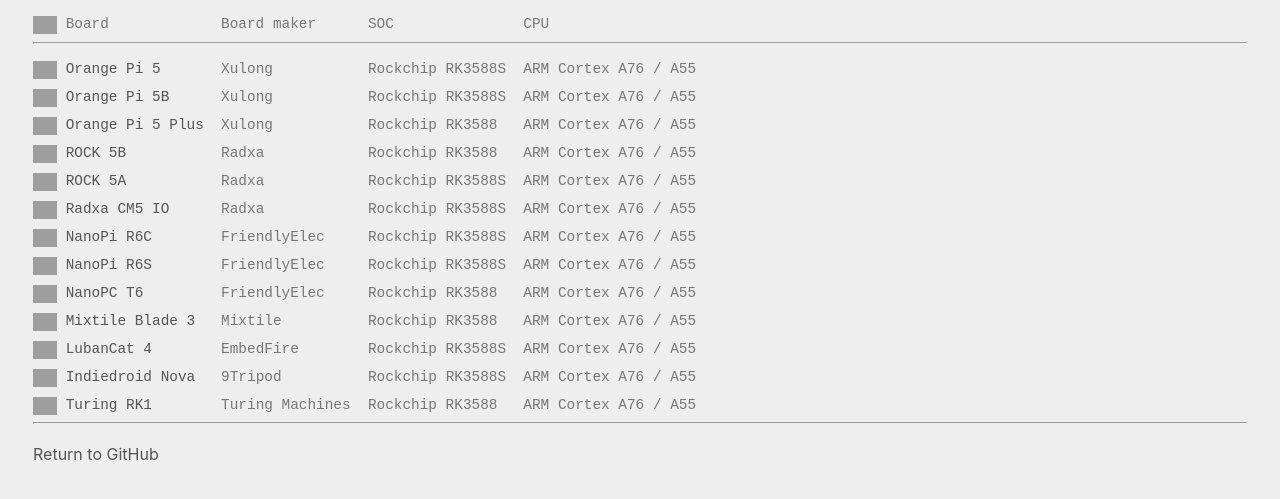
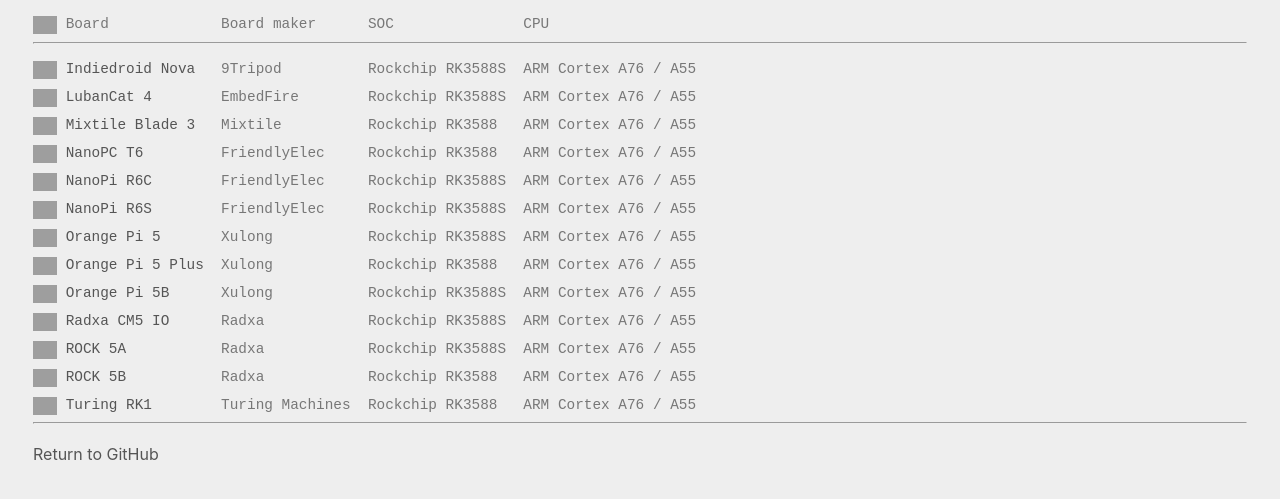
Before and after one commit to Joshua-Riek/ubuntu-rockchip-download, a plain HTML site: page index.html in a window 1280 px wide. Shown: the part 87-586 px from the top of the page. Drawn offline with Linux system fonts and the light colour scheme; grey boxes are pictures that could not be loaded.

Commit message:
order boards

```diff
--- a/index.html
+++ b/index.html
@@ -64,21 +64,22 @@
     </a>
 </div>
 
-<pre><img src="https://firmware.turingpi.com/icons/blank.gif" alt="Icon "> Board             Board maker      SOC               CPU<hr></a><img src="https://old-releases.ubuntu.com/icons/folder.gif" alt="[   ]"> <a href="./boards/orangepi-5.html">Orange Pi 5</a>       Xulong           Rockchip RK3588S  ARM Cortex A76 / A55
-<img src="https://old-releases.ubuntu.com/icons/folder.gif" alt="[   ]"> <a href="./boards/orangepi-5b.html">Orange Pi 5B</a>      Xulong           Rockchip RK3588S  ARM Cortex A76 / A55
-<img src="https://old-releases.ubuntu.com/icons/folder.gif" alt="[   ]"> <a href="./boards/orangepi-5-plus.html">Orange Pi 5 Plus</a>  Xulong           Rockchip RK3588   ARM Cortex A76 / A55
-<img src="https://old-releases.ubuntu.com/icons/folder.gif" alt="[   ]"> <a href="./boards/rock-5b.html">ROCK 5B</a>           Radxa            Rockchip RK3588   ARM Cortex A76 / A55
-<img src="https://old-releases.ubuntu.com/icons/folder.gif" alt="[   ]"> <a href="./boards/rock-5a.html">ROCK 5A</a>           Radxa            Rockchip RK3588S  ARM Cortex A76 / A55
-<img src="https://old-releases.ubuntu.com/icons/folder.gif" alt="[   ]"> <a href="./boards/radxa-cm5-io.html">Radxa CM5 IO</a>      Radxa            Rockchip RK3588S  ARM Cortex A76 / A55
+<pre><img src="https://firmware.turingpi.com/icons/blank.gif" alt="Icon "> Board             Board maker      SOC               CPU<hr><img src="https://old-releases.ubuntu.com/icons/folder.gif" alt="[   ]"> <a href="./boards/indiedroid-nova.html">Indiedroid Nova</a>   9Tripod          Rockchip RK3588S  ARM Cortex A76 / A55
+<img src="https://old-releases.ubuntu.com/icons/folder.gif" alt="[   ]"> <a href="./boards/lubancat-4.html">LubanCat 4</a>        EmbedFire        Rockchip RK3588S  ARM Cortex A76 / A55
+<img src="https://old-releases.ubuntu.com/icons/folder.gif" alt="[   ]"> <a href="./boards/mixtile-blade3.html">Mixtile Blade 3</a>   Mixtile          Rockchip RK3588   ARM Cortex A76 / A55
+<img src="https://old-releases.ubuntu.com/icons/folder.gif" alt="[   ]"> <a href="./boards/nanopc-t6.html">NanoPC T6</a>         FriendlyElec     Rockchip RK3588   ARM Cortex A76 / A55
 <img src="https://old-releases.ubuntu.com/icons/folder.gif" alt="[   ]"> <a href="./boards/nanopi-r6c.html">NanoPi R6C</a>        FriendlyElec     Rockchip RK3588S  ARM Cortex A76 / A55
 <img src="https://old-releases.ubuntu.com/icons/folder.gif" alt="[   ]"> <a href="./boards/nanopi-r6s.html">NanoPi R6S</a>        FriendlyElec     Rockchip RK3588S  ARM Cortex A76 / A55
-<img src="https://old-releases.ubuntu.com/icons/folder.gif" alt="[   ]"> <a href="./boards/nanopc-t6.html">NanoPC T6</a>         FriendlyElec     Rockchip RK3588   ARM Cortex A76 / A55
-<img src="https://old-releases.ubuntu.com/icons/folder.gif" alt="[   ]"> <a href="./boards/mixtile-blade3.html">Mixtile Blade 3</a>   Mixtile          Rockchip RK3588   ARM Cortex A76 / A55
-<img src="https://old-releases.ubuntu.com/icons/folder.gif" alt="[   ]"> <a href="./boards/lubancat-4.html">LubanCat 4</a>        EmbedFire        Rockchip RK3588S  ARM Cortex A76 / A55
-<img src="https://old-releases.ubuntu.com/icons/folder.gif" alt="[   ]"> <a href="./boards/indiedroid-nova.html">Indiedroid Nova</a>   9Tripod          Rockchip RK3588S  ARM Cortex A76 / A55
+<img src="https://old-releases.ubuntu.com/icons/folder.gif" alt="[   ]"> <a href="./boards/orangepi-5.html">Orange Pi 5</a>       Xulong           Rockchip RK3588S  ARM Cortex A76 / A55
+<img src="https://old-releases.ubuntu.com/icons/folder.gif" alt="[   ]"> <a href="./boards/orangepi-5-plus.html">Orange Pi 5 Plus</a>  Xulong           Rockchip RK3588   ARM Cortex A76 / A55
+<img src="https://old-releases.ubuntu.com/icons/folder.gif" alt="[   ]"> <a href="./boards/orangepi-5b.html">Orange Pi 5B</a>      Xulong           Rockchip RK3588S  ARM Cortex A76 / A55
+<img src="https://old-releases.ubuntu.com/icons/folder.gif" alt="[   ]"> <a href="./boards/radxa-cm5-io.html">Radxa CM5 IO</a>      Radxa            Rockchip RK3588S  ARM Cortex A76 / A55
+<img src="https://old-releases.ubuntu.com/icons/folder.gif" alt="[   ]"> <a href="./boards/rock-5a.html">ROCK 5A</a>           Radxa            Rockchip RK3588S  ARM Cortex A76 / A55
+<img src="https://old-releases.ubuntu.com/icons/folder.gif" alt="[   ]"> <a href="./boards/rock-5b.html">ROCK 5B</a>           Radxa            Rockchip RK3588   ARM Cortex A76 / A55
 <img src="https://old-releases.ubuntu.com/icons/folder.gif" alt="[   ]"> <a href="./boards/turing-rk1.html">Turing RK1</a>        Turing Machines  Rockchip RK3588   ARM Cortex A76 / A55
 <hr></pre>
 
 
 <pre class="footer"><a href="https://github.com/Joshua-Riek/ubuntu-rockchip" title="Source Code">Return to GitHub</a>
-</pre></body><grammarly-desktop-integration data-grammarly-shadow-root="true"></grammarly-desktop-integration></html>
+</pre></body>
+</html>
```
